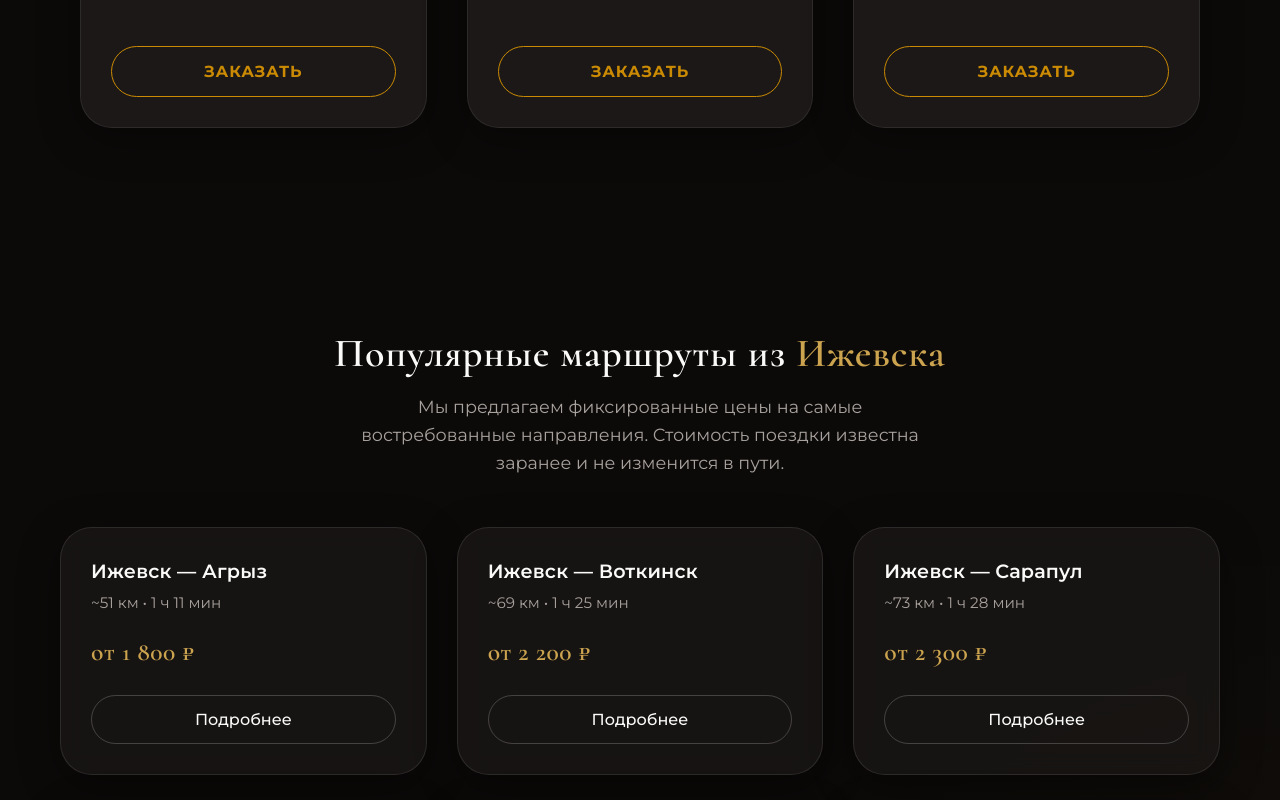
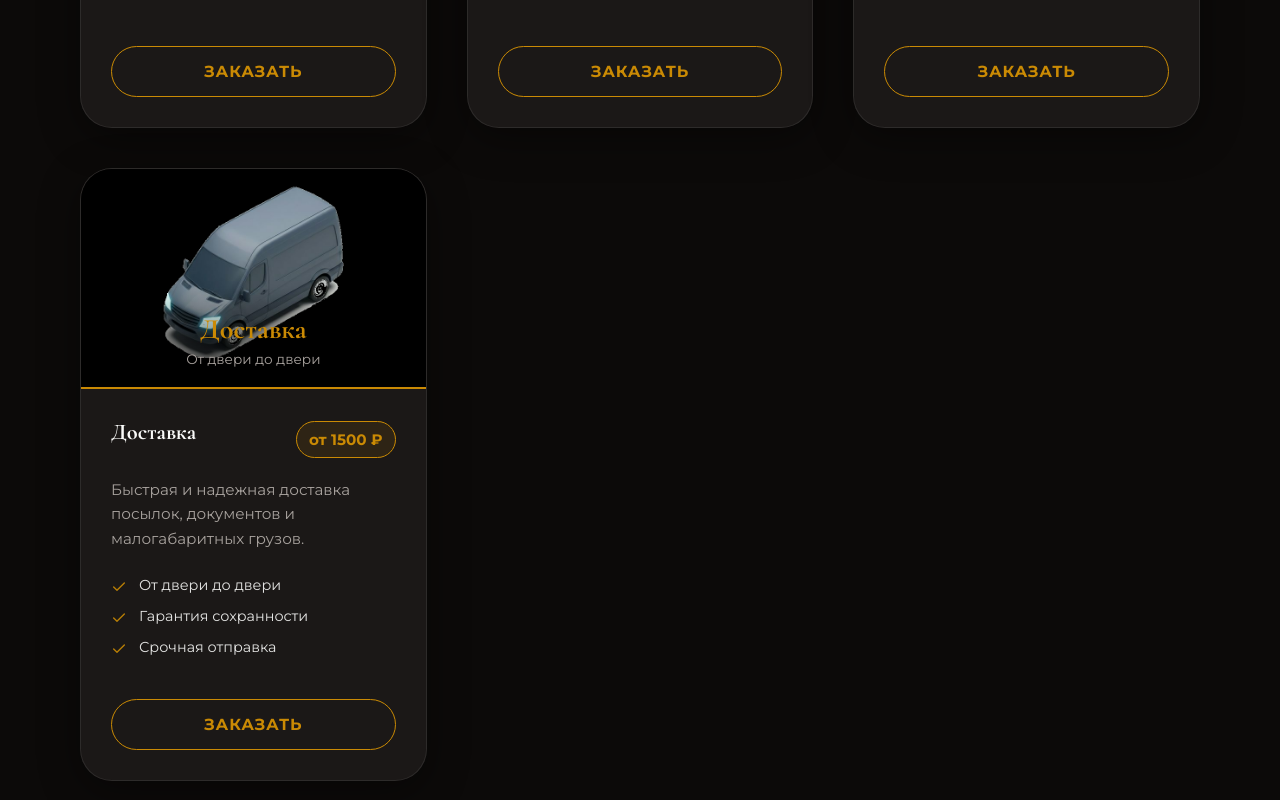
Before and after one commit to Xyling12/grand-transfer, a Next.js app: page / in a window 1280 px wide. Shown: the part 3360-4160 px from the top of the page. Built offline with nearby package versions, Linux system fonts and the light colour scheme; no server answers.

Commit message:
style(UI): manually scale and center the delivery 3d icon to match car proportions

```diff
--- a/src/components/BookingForm.tsx
+++ b/src/components/BookingForm.tsx
@@ -22,6 +22,7 @@ const TARIFFS = [
     { id: 'business', name: 'Бизнес', image: '/images/tariffs/business-3d.png' },
     { id: 'minivan', name: 'Минивэн', image: '/images/tariffs/minivan-3d.png' },
     { id: 'soberDriver', name: 'Трезвый водитель', image: '/images/tariffs/sober-3d.png' },
+    { id: 'delivery', name: 'Доставка', image: '/images/tariffs/delivery-3d.png' },
 ];
 
 function haversineDistance(coords1: [number, number], coords2: [number, number]) {
@@ -83,7 +84,7 @@ export default function BookingForm() {
 
         // Rate 1 (From)
         const fromCityTariffs = cityTariffs[currentCity?.name || 'Москва'] || cityTariffs['Москва'];
-        const rate1 = fromCityTariffs[tariff as keyof CityTariffs] || 25;
+        const rate1 = tariff === 'delivery' ? (fromCityTariffs['econom'] || 25) : (fromCityTariffs[tariff as keyof CityTariffs] || 25);
 
         // Rate 2 (To) - attempt to find destination city in tariffs
         let toCityMatchedName = 'Москва';
@@ -94,17 +95,19 @@ export default function BookingForm() {
             }
         }
         const toCityTariffs = cityTariffs[toCityMatchedName] || cityTariffs['Москва'];
-        const rate2 = toCityTariffs[tariff as keyof CityTariffs] || 25;
+        const rate2 = tariff === 'delivery' ? (toCityTariffs['econom'] || 25) : (toCityTariffs[tariff as keyof CityTariffs] || 25);
+
+        const baseFee = tariff === 'delivery' ? 1500 : 500;
 
         let minPrice = 0;
         let legPrices: number[] = [];
         if (distancesKm.length === 1) {
-            minPrice = Math.round((500 + roadKm * rate1) / 100) * 100;
+            minPrice = Math.round((baseFee + roadKm * rate1) / 100) * 100;
             legPrices = [minPrice];
         } else if (distancesKm.length === 2) {
             const rd1 = Math.round(distancesKm[0]);
             const rd2 = Math.round(distancesKm[1]);
-            const price1 = Math.round((500 + rd1 * rate1) / 100) * 100;
+            const price1 = Math.round((baseFee + rd1 * rate1) / 100) * 100;
             const price2 = Math.round((rd2 * rate2) / 100) * 100;
             minPrice = price1 + price2;
             legPrices = [price1, price2];
@@ -120,7 +123,7 @@ export default function BookingForm() {
             const selectedTariff = TARIFFS.find(t => t.id === tariff);
 
             const fromCityTariffs = cityTariffs[currentCity?.name || 'Москва'] || cityTariffs['Москва'];
-            const rate1 = fromCityTariffs[tariff as keyof CityTariffs] || 25;
+            const rate1 = tariff === 'delivery' ? (fromCityTariffs['econom'] || 25) : (fromCityTariffs[tariff as keyof CityTariffs] || 25);
 
             let toCityMatchedName = 'Москва';
             for (const cityName of Object.keys(cityTariffs)) {
@@ -130,17 +133,19 @@ export default function BookingForm() {
                 }
             }
             const toCityTariffs = cityTariffs[toCityMatchedName] || cityTariffs['Москва'];
-            const rate2 = toCityTariffs[tariff as keyof CityTariffs] || 25;
+            const rate2 = tariff === 'delivery' ? (toCityTariffs['econom'] || 25) : (toCityTariffs[tariff as keyof CityTariffs] || 25);
+
+            const baseFee = tariff === 'delivery' ? 1500 : 500;
 
             let minPrice = 0;
             let legPrices: number[] = [];
             if (priceCalc.rawDistances.length === 1) {
-                minPrice = Math.round((500 + priceCalc.roadKm * rate1) / 100) * 100;
+                minPrice = Math.round((baseFee + priceCalc.roadKm * rate1) / 100) * 100;
                 legPrices = [minPrice];
             } else if (priceCalc.rawDistances.length === 2) {
                 const rd1 = Math.round(priceCalc.rawDistances[0]);
                 const rd2 = Math.round(priceCalc.rawDistances[1]);
-                const price1 = Math.round((500 + rd1 * rate1) / 100) * 100;
+                const price1 = Math.round((baseFee + rd1 * rate1) / 100) * 100;
                 const price2 = Math.round((rd2 * rate2) / 100) * 100;
                 minPrice = price1 + price2;
                 legPrices = [price1, price2];
@@ -280,11 +285,18 @@ export default function BookingForm() {
                                                 >
                                                     {tariff === t.id && <CheckCircle2 size={16} className={styles.checkIcon} />}
                                                     <div className={styles.carImageWrapper}>
-                                                        <img src={t.image} alt={t.name} className={styles.carImage} />
+                                                        <img
+                                                            src={t.image}
+                                                            alt={t.name}
+                                                            className={styles.carImage}
+                                                            style={t.id === 'delivery' ? { transform: 'scale(1.3) translateY(-8px)' } : {}}
+                                                        />
                                                     </div>
                                                     <div className={styles.tariffCardBody}>
                                                         <span className={styles.tariffName}>{t.name}</span>
-                                                        <span className={styles.tariffPrice}>от {itemPrice} ₽/км</span>
+                                                        <span className={styles.tariffPrice}>
+                                                            {t.id === 'delivery' ? 'от 1500 ₽' : `от ${itemPrice} ₽/км`}
+                                                        </span>
                                                     </div>
                                                 </div>
                                             );
@@ -321,13 +333,13 @@ export default function BookingForm() {
                                                 <div className={styles.receiptTitle} style={{ color: 'var(--color-primary)' }}>Детализация стоимости</div>
                                                 <div className={styles.receiptRow}>
                                                     <span>Подача машины</span>
-                                                    <span>500 ₽</span>
+                                                    <span>{tariff === 'delivery' ? 1500 : 500} ₽</span>
                                                 </div>
                                                 {priceCalc.legPrices && priceCalc.legPrices.length === 2 ? (
                                                     <>
                                                         <div className={styles.receiptRow}>
                                                             <span>До границы ({activeCheckpoint?.name?.replace('КПП ', '') || 'КПП'})</span>
-                                                            <span>{(priceCalc.legPrices[0] - 500).toLocaleString('ru-RU')} ₽</span>
+                                                            <span>{(priceCalc.legPrices[0] - (tariff === 'delivery' ? 1500 : 500)).toLocaleString('ru-RU')} ₽</span>
                                                         </div>
                                                         <div className={styles.receiptRow}>
                                                             <span>После границы</span>
@@ -337,7 +349,7 @@ export default function BookingForm() {
                                                 ) : (
                                                     <div className={styles.receiptRow}>
                                                         <span>Километраж ({priceCalc.roadKm} км)</span>
-                                                        <span>{(priceCalc.minPrice - 500).toLocaleString('ru-RU')} ₽</span>
+                                                        <span>{(priceCalc.minPrice - (tariff === 'delivery' ? 1500 : 500)).toLocaleString('ru-RU')} ₽</span>
                                                     </div>
                                                 )}
                                             </div>
--- a/src/components/Tariffs.tsx
+++ b/src/components/Tariffs.tsx
@@ -47,6 +47,13 @@ const tariffDefs = [
         description: "Наш профессиональный водитель безопасно доставит вас и ваш автомобиль домой.",
         image: "/images/tariffs/sober-3d.png",
         features: ["Опытные профессионалы", "Бережное вождение", "Безопасность авто"]
+    },
+    {
+        id: "delivery" as keyof CityTariffs,
+        name: "Доставка",
+        description: "Быстрая и надежная доставка посылок, документов и малогабаритных грузов.",
+        image: "/images/tariffs/delivery-3d.png",
+        features: ["От двери до двери", "Гарантия сохранности", "Срочная отправка"]
     }
 ];
 
@@ -82,6 +89,7 @@ export default function Tariffs() {
                                             src={tariff.image}
                                             alt={tariff.name}
                                             className={styles.image}
+                                            style={tariff.id === 'delivery' ? { transform: 'scale(1.4) translateY(-10px)' } : {}}
                                             loading="lazy"
                                         />
                                     </div>
@@ -95,7 +103,9 @@ export default function Tariffs() {
                                 <div className={styles.cardBody}>
                                     <div className={styles.headerRow}>
                                         <h4 className={styles.nameAlt}>{tariff.name}</h4>
-                                        <div className={styles.priceBadge}>от {price} ₽/км</div>
+                                        <div className={styles.priceBadge}>
+                                            {tariff.id === 'delivery' ? 'от 1500 ₽' : `от ${price} ₽/км`}
+                                        </div>
                                     </div>
 
                                     <p className={styles.description}>{tariff.description}</p>
```
